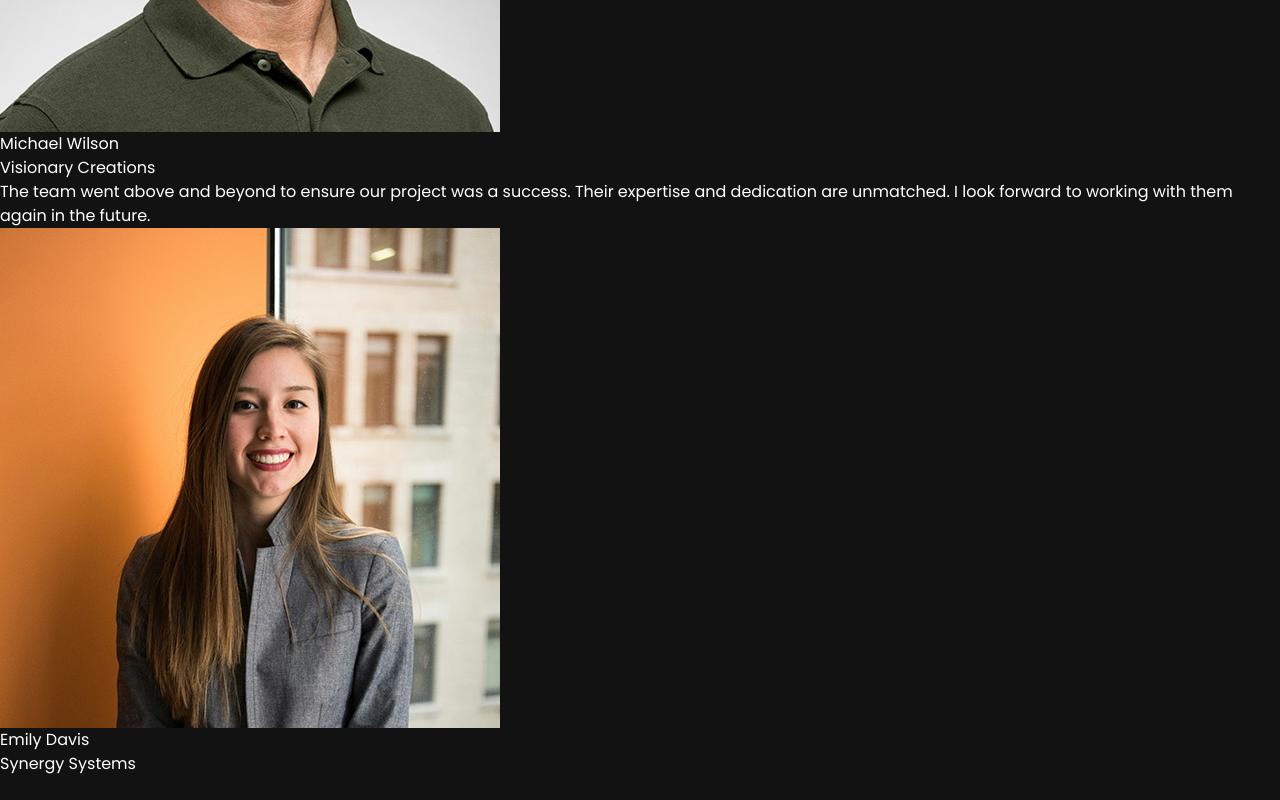
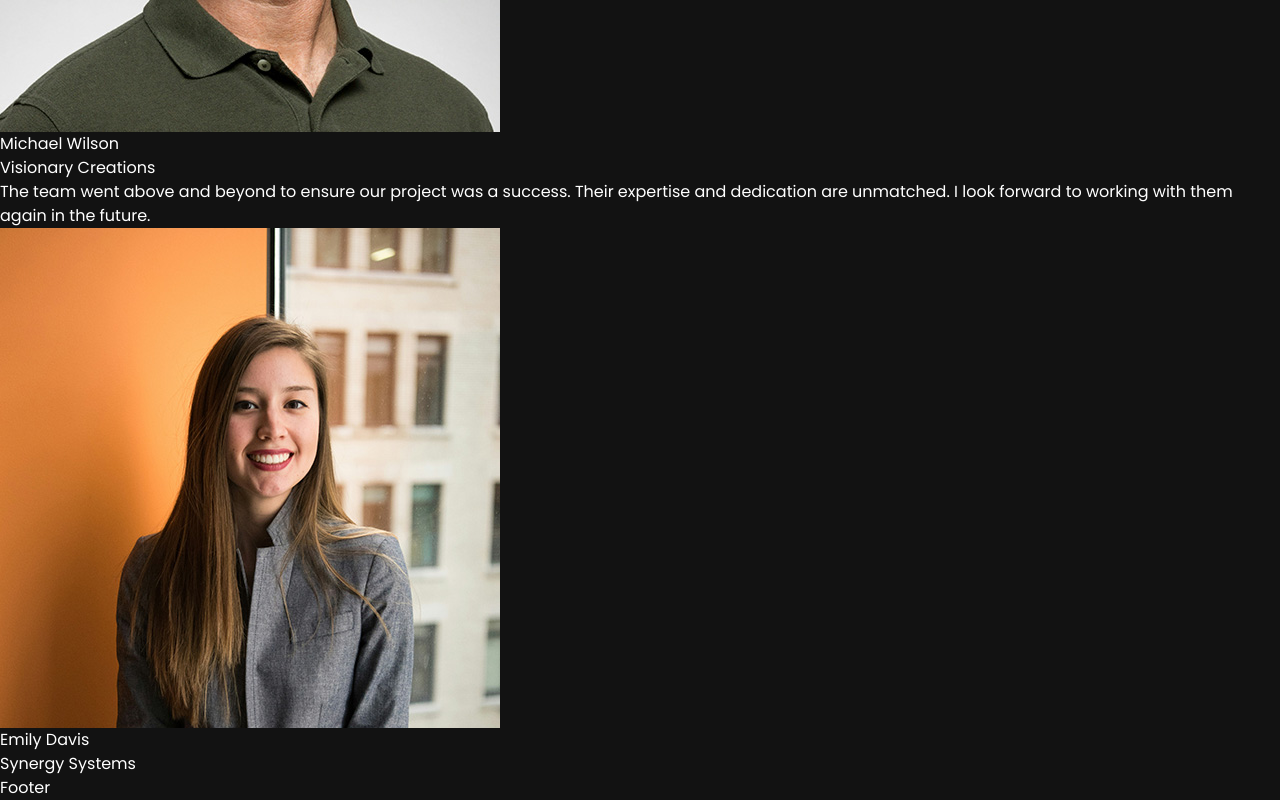
Before and after one commit to Shazaiib47/advancedr, a React (Vite) app: page / in a window 1280 px wide. Shown: the part 6711-7511 px from the top of the page. Before the commit the page ends 7487 px from the top, so only its background shows below. Built offline with nearby package versions, Linux system fonts and the light colour scheme.

Commit message:
created footer component and added to app

```diff
--- a/src/App.jsx
+++ b/src/App.jsx
@@ -4,6 +4,7 @@ import NavBar from "./components/NavBar";
 import WorkflowSection from "./components/WorkflowSection";
 import PricingSection from "./components/PricingSection";
 import TestimonialsSection from "./components/TestimonialsSection";
+import Footer from "./components/Footer";
 
 const App = () => {
   return (
@@ -15,6 +16,7 @@ const App = () => {
       <WorkflowSection/>
       <PricingSection/>
       <TestimonialsSection/>
+      <Footer/>
       </div>
       </>
   );
--- /dev/null
+++ b/src/components/Footer.jsx
@@ -0,0 +1,7 @@
+const Footer = () => {
+  return (
+    <div>Footer</div>
+  )
+}
+
+export default Footer
```
